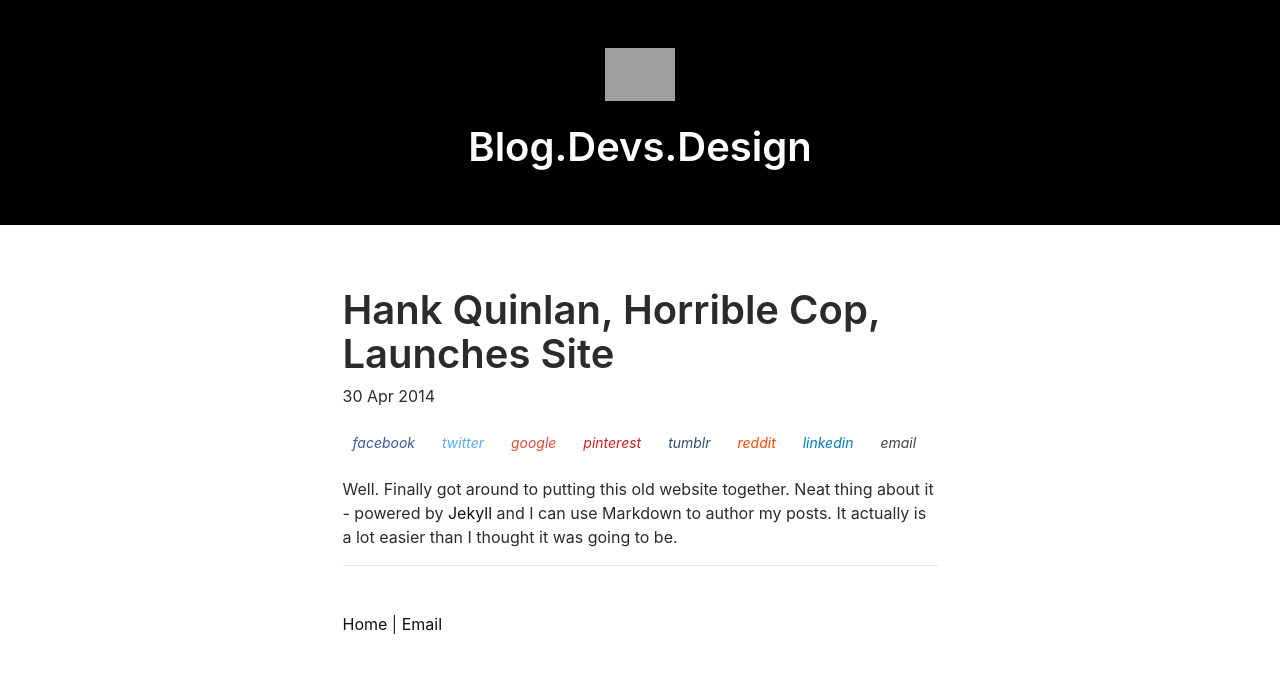
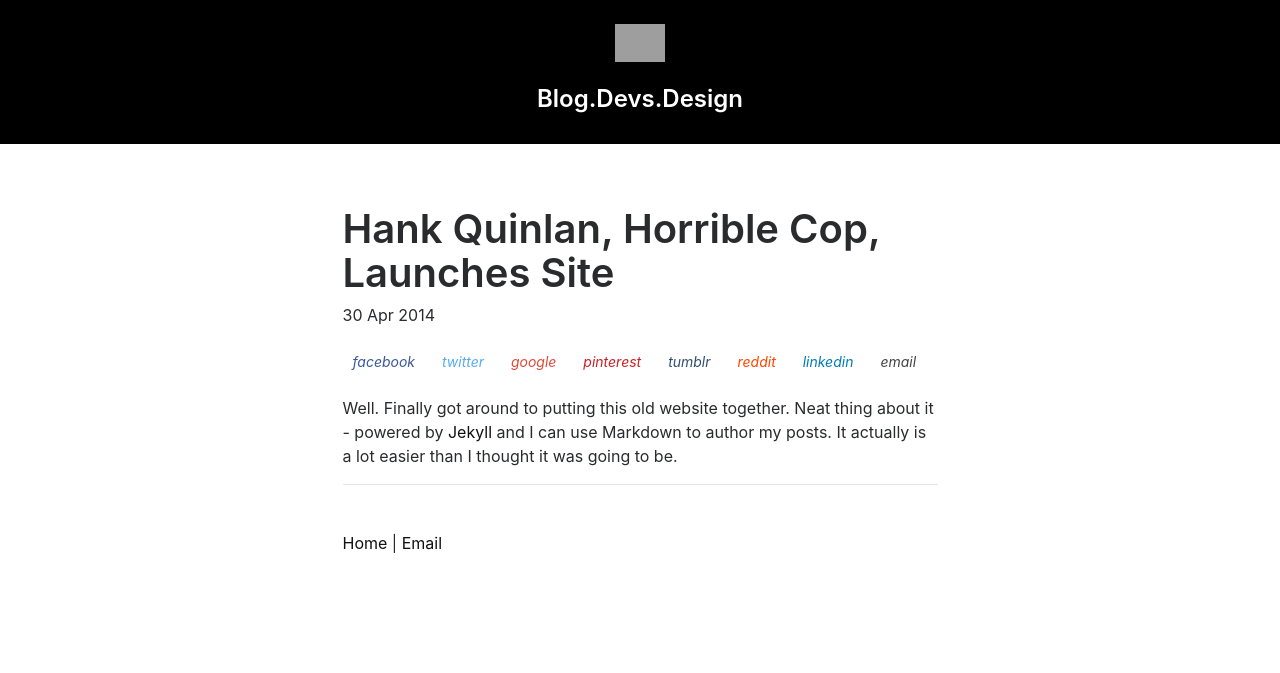
Before and after one commit to devsdesign/BlogDevsDesign, a Jekyll site: the page built from _posts/2014-04-30-hank-quinlan-site-launched.md, in a window 1280 px wide. Shown: the top 673 px of the page. Built offline with Jekyll 4.4.1, drawn with Linux system fonts in a browser that asks for light colours; comment, search, counter and statistics services are not loaded; grey boxes are pictures that could not be loaded.

Commit message:
Update default.html

```diff
--- a/_layouts/default.html
+++ b/_layouts/default.html
@@ -15,12 +15,12 @@
 		</head>
 		<body>
 		    <div class="row justify-content-md-center" style="background:#000">
-			<div class="col-md-12 aos-item" data-aos="fade-up"><br /><br />
-			        <center><a href="https://devs.design"><img src="https://devs.design/img/devsdesign.png" width="70px" alt="Devs Design" /></a></center><br />
-				<h1 class="text-center" style="color:#FFF">
+			<div class="col-md-12 aos-item" data-aos="fade-up"><br />
+			        <center><a href="https://devs.design"><img src="https://devs.design/img/devsdesign.png" width="50px" alt="Devs Design" /></a></center><br />
+				<h1 class="text-center" style="color:#FFF;font-size:1.5rem;">
 					Blog.Devs.Design
 				</h1>
-				<br /><br />
+				<br />
 			</div>
 		    </div>
 		    <br /><br />
```
